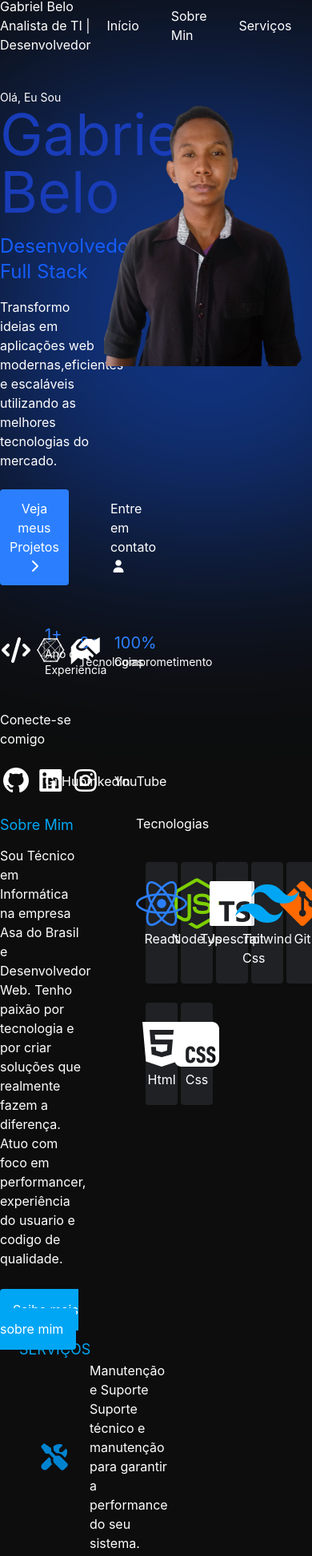
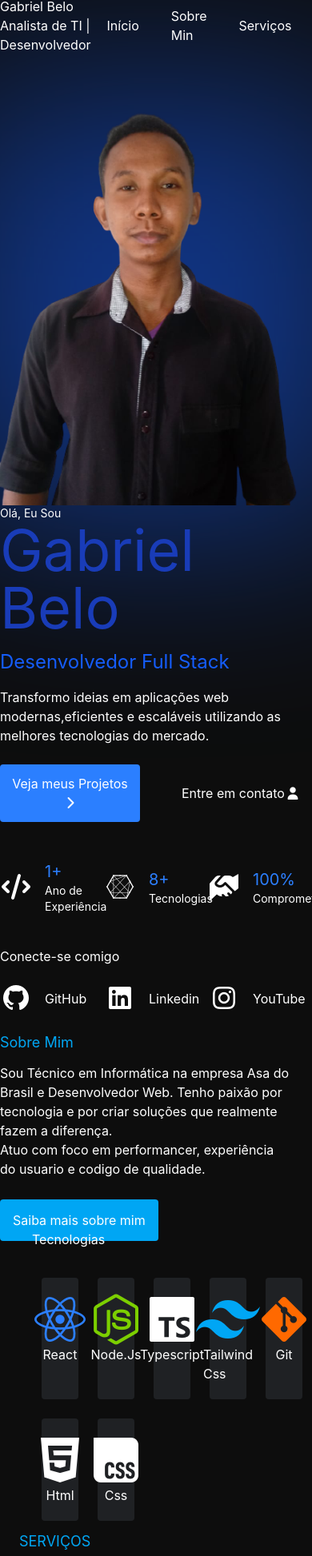
Before and after one commit to devgveb/gabrielportifolio, a Next.js app: page / in a window 390 px wide. Shown: the part 24-1970 px from the top of the page at 80% size. Built offline with nearby package versions, Linux system fonts and the light colour scheme.

Commit message:
Refactor grid layout for responsive design

```diff
--- a/src/pages/index.tsx
+++ b/src/pages/index.tsx
@@ -8,9 +8,9 @@ const Home = () =>{
             <main>
                   <Menu />
 
-                  <section className="container mx-auto grid grid-cols-3 pt-6">
+                  <section className="container mx-auto grid grid-cols-1 pt-6 lg:grid-cols-3 pt-6">
 
-                        <div className="col-span-1">
+                        <div className="col-span-1 md:order-first">
                               <div className="">
                                     <p className="text-sm">Olá, Eu Sou </p>
                                     <h1 className="text-7xl text-blue-800">Gabriel Belo</h1>
@@ -65,7 +65,7 @@ const Home = () =>{
 
                               </div>
                         </div>
-                        <div className="col-span-2 relative">
+                        <div className="order-first col-span-2 relative">
 
                               <div className="absolute w-[550px] h-[550px] bg-blue-600  blur-[130px] left-1/2 -translate-x-1/2 -z-10 opacity-50">
 
@@ -77,7 +77,7 @@ const Home = () =>{
 
                   </section>
 
-                  <section className="container mx-auto grid grid-cols-3 pt-6">
+                  <section className="container mx-auto grid  grid-cols-1 lg:grid-cols-3 pt-6">
 
                         <div className="pr-6">
                               <h6 className="text-sky-500 text-lg">Sobre Mim</h6>
```
